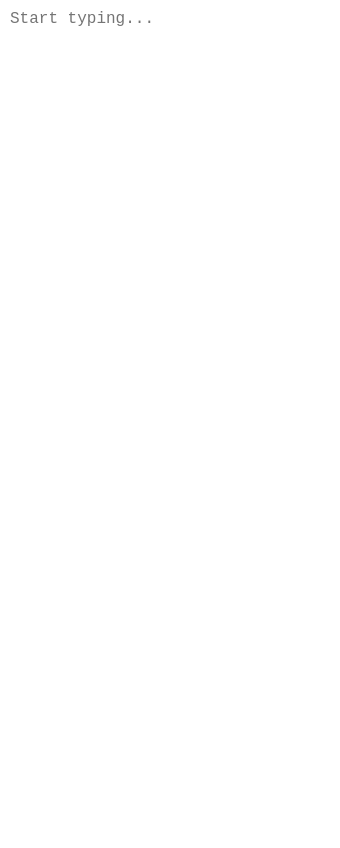
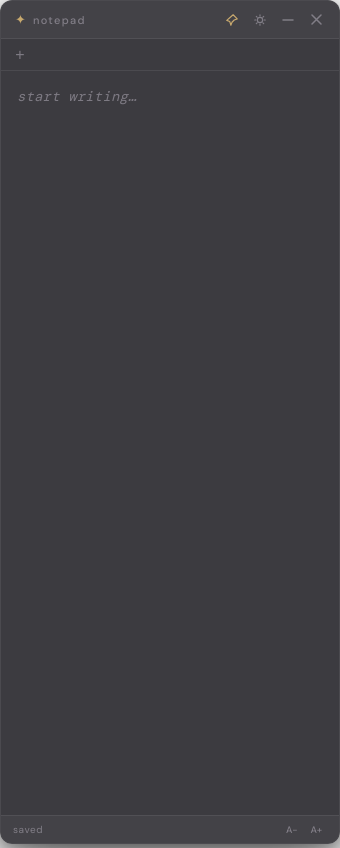
Before and after one commit to Arpit843/flloating-notepad, an Electron app: page index.html in a window 340 px wide. Drawn offline with nearby package versions, Linux system fonts and the light colour scheme; no server answers; a web font is replaced by a local one.

Commit message:
Rename app to Floating Notepad and add styles

```diff
--- a/index.html
+++ b/index.html
@@ -3,46 +3,67 @@
 <head>
   <meta charset="UTF-8">
   <meta name="viewport" content="width=device-width, initial-scale=1.0">
-  <title>Floating NPad</title>
-  <style>
-    html, body {
-      margin: 0;
-      padding: 0;
-      width: 100%;
-      height: 100%;
-      background: rgba(255, 255, 255, 0.15);
-      backdrop-filter: blur(10px);
-      -webkit-app-region: drag;
-    }
-
-    textarea {
-      width: 100%;
-      height: 100%;
-      background: transparent;
-      color: #222;
-      border: none;
-      padding: 10px;
-      font-size: 16px;
-      resize: none;
-      box-sizing: border-box;
-      outline: none;
-      -webkit-app-region: no-drag;
-    }
-  </style>
+  <title>Floating Notepad</title>
+  <link rel="preconnect" href="https://fonts.googleapis.com">
+  <link href="https://fonts.googleapis.com/css2?family=DM+Mono:ital,wght@0,300;0,400;0,500;1,300&family=DM+Sans:wght@300;400;500&display=swap" rel="stylesheet">
+  <link rel="stylesheet" href="style.css">
 </head>
 <body>
-  <textarea id="notepad" placeholder="Start typing..."></textarea>
+  <div id="app">
 
-  <script>
-    const textarea = document.getElementById('notepad');
+    <!-- Titlebar -->
+    <div id="titlebar">
+      <div id="drag-region">
+        <span id="app-icon">✦</span>
+        <span id="app-title">notepad</span>
+      </div>
+      <div id="controls">
+        <button id="btn-pin" title="Toggle always on top" class="active">
+          <svg width="12" height="12" viewBox="0 0 16 16" fill="none">
+            <path d="M9.5 1L15 6.5L11 8L8 11L6.5 15L5 10L1 8.5L5 5L9.5 1Z" stroke="currentColor" stroke-width="1.5" stroke-linejoin="round"/>
+          </svg>
+        </button>
+        <button id="btn-theme" title="Toggle theme">
+          <svg width="12" height="12" viewBox="0 0 16 16" fill="none">
+            <circle cx="8" cy="8" r="3.5" stroke="currentColor" stroke-width="1.5"/>
+            <path d="M8 1v1.5M8 13.5V15M15 8h-1.5M2.5 8H1M12.95 3.05l-1.06 1.06M4.11 11.89l-1.06 1.06M12.95 12.95l-1.06-1.06M4.11 4.11L3.05 3.05" stroke="currentColor" stroke-width="1.5" stroke-linecap="round"/>
+          </svg>
+        </button>
+        <button id="btn-minimize" title="Minimize">
+          <svg width="12" height="8" viewBox="0 0 12 2" fill="none">
+            <path d="M1 1H11" stroke="currentColor" stroke-width="1.5" stroke-linecap="round"/>
+          </svg>
+        </button>
+        <button id="btn-close" title="Close">
+          <svg width="11" height="11" viewBox="0 0 11 11" fill="none">
+            <path d="M1 1L10 10M10 1L1 10" stroke="currentColor" stroke-width="1.5" stroke-linecap="round"/>
+          </svg>
+        </button>
+      </div>
+    </div>
 
-    textarea.value = localStorage.getItem('note') || '';
+    <!-- Tabs -->
+    <div id="tabs-bar">
+      <div id="tabs-list"></div>
+      <button id="btn-new-tab" title="New note">+</button>
+    </div>
 
-    textarea.addEventListener('input', () => {
-      localStorage.setItem('note', textarea.value);
-    });
+    <!-- Editor -->
+    <div id="editor-wrap">
+      <textarea id="notepad" placeholder="start writing…" spellcheck="true"></textarea>
+    </div>
 
-    console.log("TextArea loaded, current note:", textarea.value);
-  </script>
+    <!-- Status bar -->
+    <div id="statusbar">
+      <span id="save-status">saved</span>
+      <span id="stats"></span>
+      <div id="font-controls">
+        <button id="btn-font-down" title="Decrease font size">A−</button>
+        <button id="btn-font-up" title="Increase font size">A+</button>
+      </div>
+    </div>
+
+  </div>
+  <script src="renderer.js"></script>
 </body>
 </html>
```
